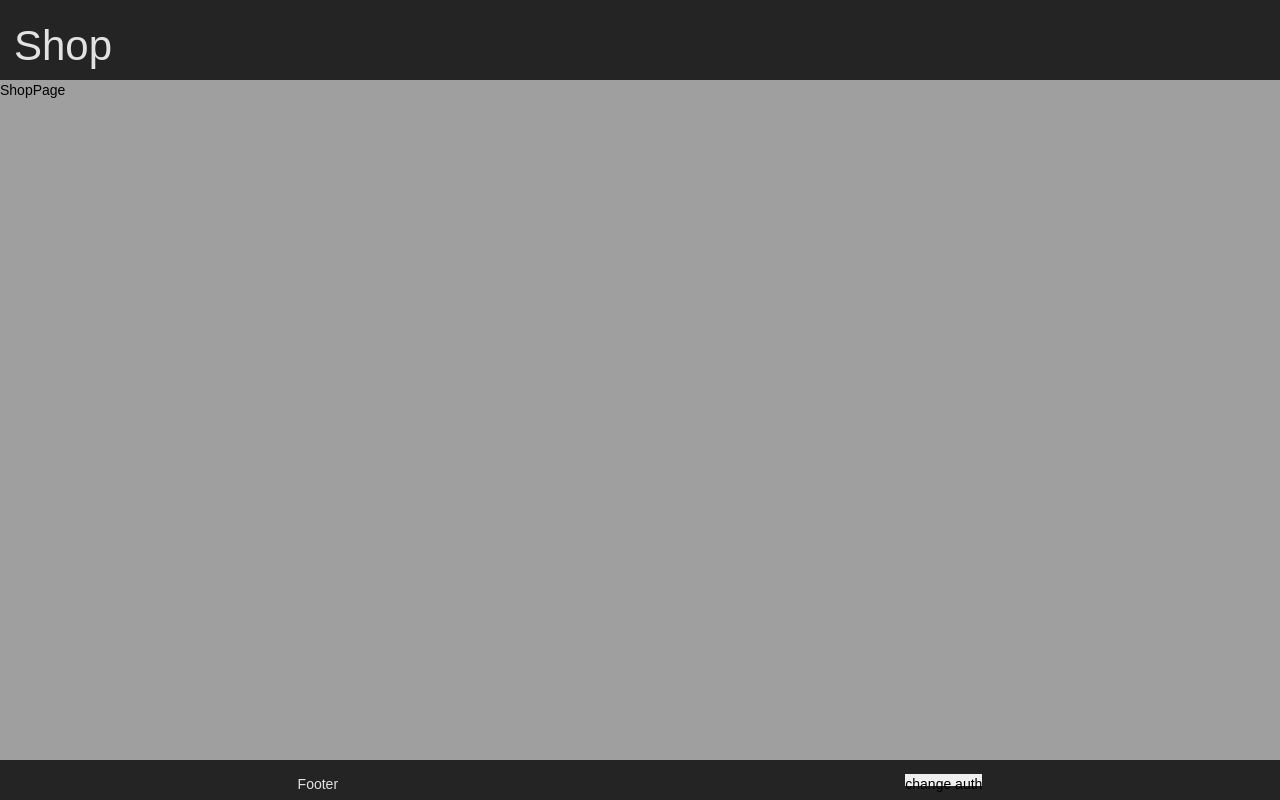
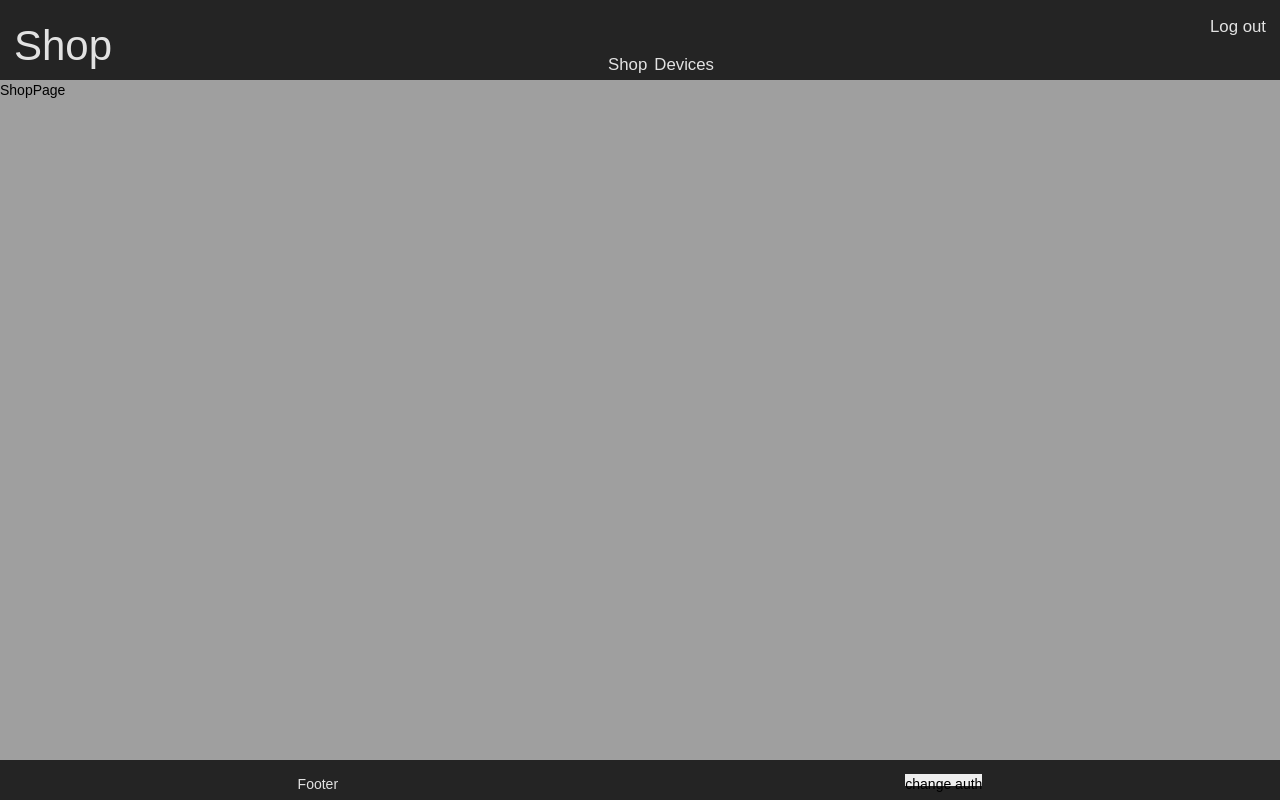
Before and after one commit to udborets/online-shop, a React (Vite) app in the folder client/: page / in a window 1280 px wide. Both pictures are taken after a click on the button "change auth". Built offline with nearby package versions, Linux system fonts and the light colour scheme.

Commit message:
add navigation buttons on navbar

```diff
--- a/client/src/components/NavBar.tsx
+++ b/client/src/components/NavBar.tsx
@@ -9,9 +9,56 @@ const NavBar = () => {
   const user = useSelector((state: IUserState) => state.user);
   return (
     <div className='nav-bar'>
-      <NavLink to={RouteConsts.SHOP} className='nav-bar__title'>
-        Shop
-      </NavLink>
+      <div className="nav-bar__container">
+        <NavLink to={RouteConsts.SHOP} className='nav-bar__title'>
+          Shop
+        </NavLink>
+        <div className="nav-bar__links">
+          {
+            user.isAuth
+              ?
+              <>
+                <NavLink
+                  className='nav-bar__link'
+                  to={RouteConsts.SHOP}
+                >
+                  Shop
+                </NavLink>
+                <NavLink
+                  className='nav-bar__link'
+                  to={RouteConsts.SHOP}
+                >
+                  Devices
+                </NavLink>
+              </>
+              :
+              <>
+                <NavLink
+                  className='nav-bar__link'
+                  to={RouteConsts.SHOP}
+                >
+                  Shop
+                </NavLink>
+              </>
+          }
+        </div>
+        {
+            user.isAuth
+              ?
+              <NavLink
+                className='nav-bar__link'
+                to={RouteConsts.LOGIN}
+              >
+                Log out</NavLink>
+              :
+              <NavLink
+                className='nav-bar__link auth'
+                to={RouteConsts.LOGIN}
+              >
+                Log in
+              </NavLink>
+          }
+      </div>
     </div>
   )
 }
```
